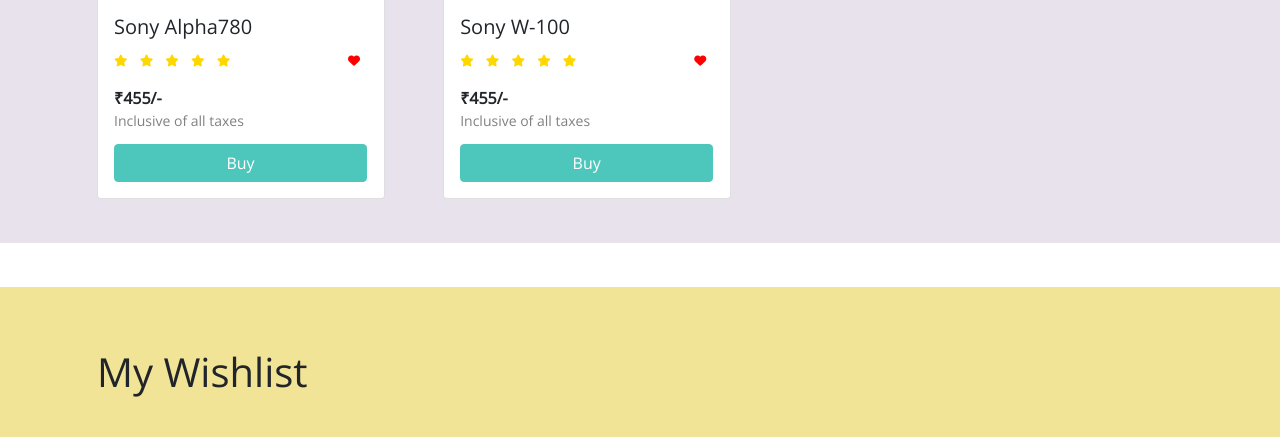
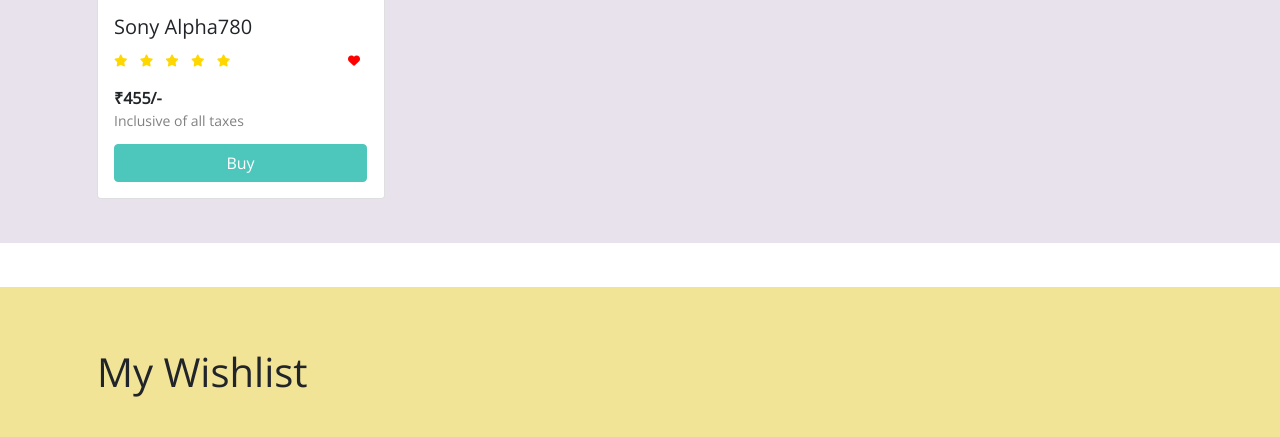
Before and after one commit to arijit157/Lifestyle_Store, a PHP site: page /dashboard.php in a window 1280 px wide. Shown: the part 858-1295 px from the top of the page. Run offline with PHP 8.4, Linux system fonts and the light colour scheme; the visitor is signed in with stand-in values (Sample User, id 1); tables that the repository leaves empty or names only in its code hold one stand-in row (values such as "Sample post"); some libraries are stand-ins or nearby versions.

Commit message:
fixed the bug of like button

```diff
--- a/dashboard.php
+++ b/dashboard.php
@@ -1,15 +1,38 @@
 <?php
 session_start();
 require "includes/database_connection.php";
-$user_id=isset($_SESSION['user_id']) ? $_SESSION['user_id'] : NULL;
+
+if(!isset($_SESSION["user_id"]))
+{
+    header("location: index.php");
+    exit();
+}
+
+$user_id=$_SESSION['user_id'];
 $sql1="select * from users where id='$user_id'";
 $result1=mysqli_query($conn, $sql1);
+
 if(!$result1)
 {
     echo "Something went wrong!";
     return;
 }
+
 $user=mysqli_fetch_assoc($result1);
+if(!$user)
+{
+    echo "Something went wrong!";
+    return;
+}
+
+$sql3 = "select * from interested_users_products iup inner join products p on iup.product_id=p.id where iup.user_id='$user_id'";
+$result3 = mysqli_query($conn, $sql3);
+if (!$result3) {
+    echo "Something went wrong!";
+    return;
+}
+$interested_products = mysqli_fetch_all($result3, MYSQLI_ASSOC);
+
 $user_name=$user['name'];
 $user_email=$user['email'];
 $user_mobile=$user['mobile'];
@@ -59,6 +82,10 @@ $user_mobile=$user['mobile'];
                 </div>
             </div>
         </div>
+        <?php
+            if(count($interested_products)>0)
+            {
+        ?>
                 <div class="cart-container">
                     <div class="dashboard-page-container cart">
                         <h1>My Cart</h1>
@@ -86,34 +113,12 @@ $user_mobile=$user['mobile'];
                                     </div>
                                 </div>
                             </div>
-
-                    <div class="card" style="width: 18rem;" id="my-card">
-                        <img src="img/1.jpg" class="card-img-top" alt="camera2">
-                        <div class="card-body">
-                            <h5 class="card-title">Sony W-100</h5>
-                            <div class="special-container">
-                                <div class="star-container">
-                                    <i class="fa-solid fa-star" title="4.5"></i>
-                                    <i class="fa-solid fa-star" title="4.5"></i>
-                                    <i class="fa-solid fa-star" title="4.5"></i>
-                                    <i class="fa-solid fa-star" title="4.5"></i>
-                                    <i class="fa-solid fa-star" title="4.5"></i>
-                                </div>
-                                <div class="interested-container">
-                                    <i class="fa-solid fa-heart"></i>
-                                </div>
-                            </div>
-                            <p class="card-text">₹455/-</p>
-                            <p class="tax-text">Inclusive of all taxes</p>
-                            <div class="my-btn">
-                                    <a href="#" class="btn btn-primary btn-width">Buy</a>
-                                    <!-- <button class="btn btn-primary" type="submit">Buy</button> -->
                         </div>
                     </div>
                 </div>
-                </div>
-            </div>
-        </div>
+        <?php
+            }
+        ?>
         <div class="wishlist-container">
             <div class="dashboard-page-container wishlist">
                 <h1>My Wishlist</h1>
@@ -171,27 +176,9 @@ $user_mobile=$user['mobile'];
     </div>
 
     <!-- footer code -->
-    <div class="footer">
-        <div class="footer-container page-container">
-            <div class="footer-items">
-                <div class="footer-item">
-                    <a href="products.php?category_id=1">Shirts</a>
-                </div>
-                <div class="footer-item">
-                    <a href="products.php?category_id=2">Watches</a>
-                </div>
-                <div class="footer-item">
-                    <a href="products.php?category_id=3">Cameras</a>
-                </div>
-                <div class="footer-item">
-                    <a href="products.php?category_id=4">Shoes</a>
-                </div>
-            </div>
-            <div class="footer-copyright">
-                <p>LifeStyle Store© 2022 | All right reserved</p>
-            </div>
-        </div>
-    </div>
+    <?php
+    include "includes/footer.php";
+    ?>
     <script src="https://cdn.jsdelivr.net/npm/bootstrap@5.1.3/dist/js/bootstrap.bundle.min.js"
         integrity="sha384-ka7Sk0Gln4gmtz2MlQnikT1wXgYsOg+OMhuP+IlRH9sENBO0LRn5q+8nbTov4+1p"
         crossorigin="anonymous"></script>
```
Lines whose indentation alone changed are shown as unchanged.
